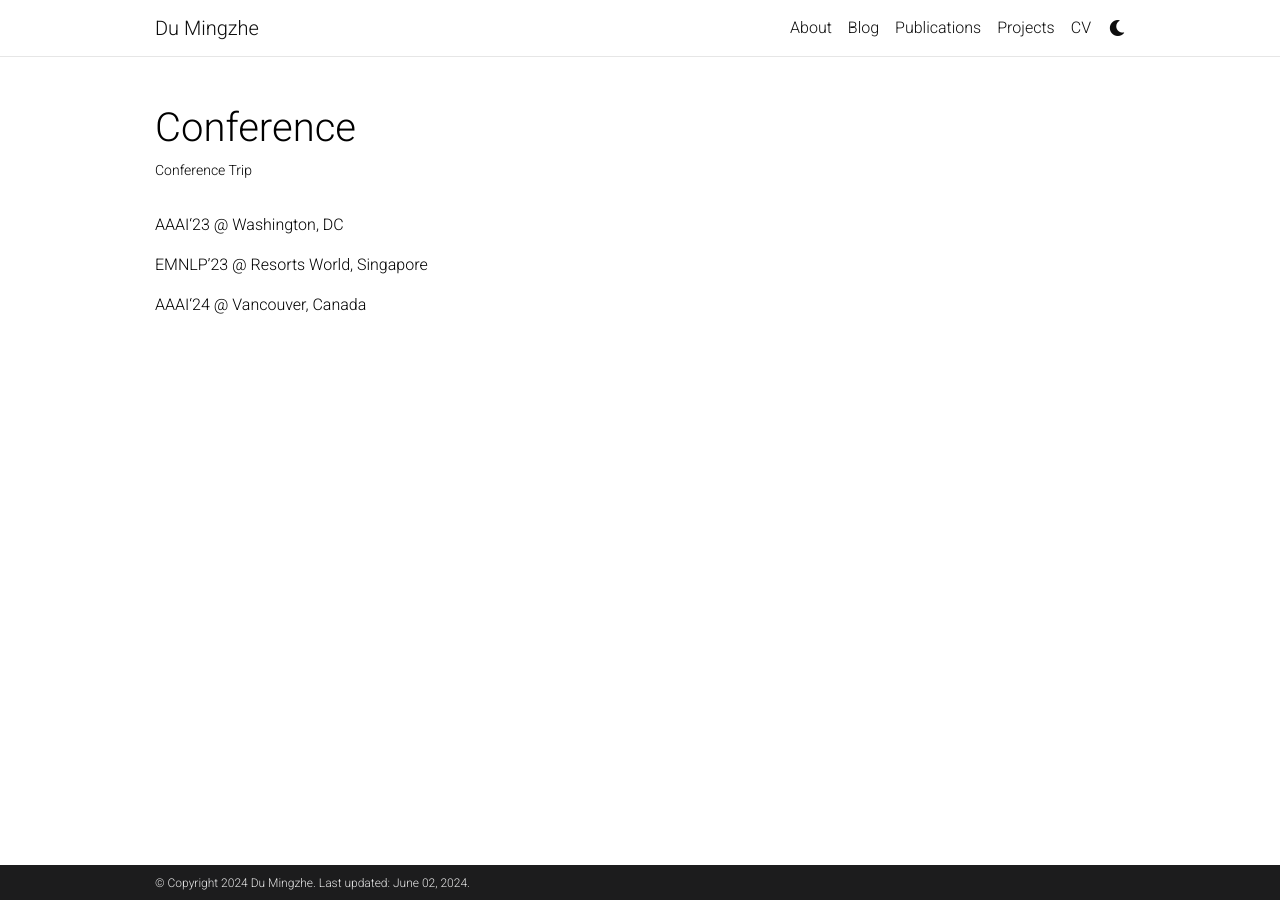
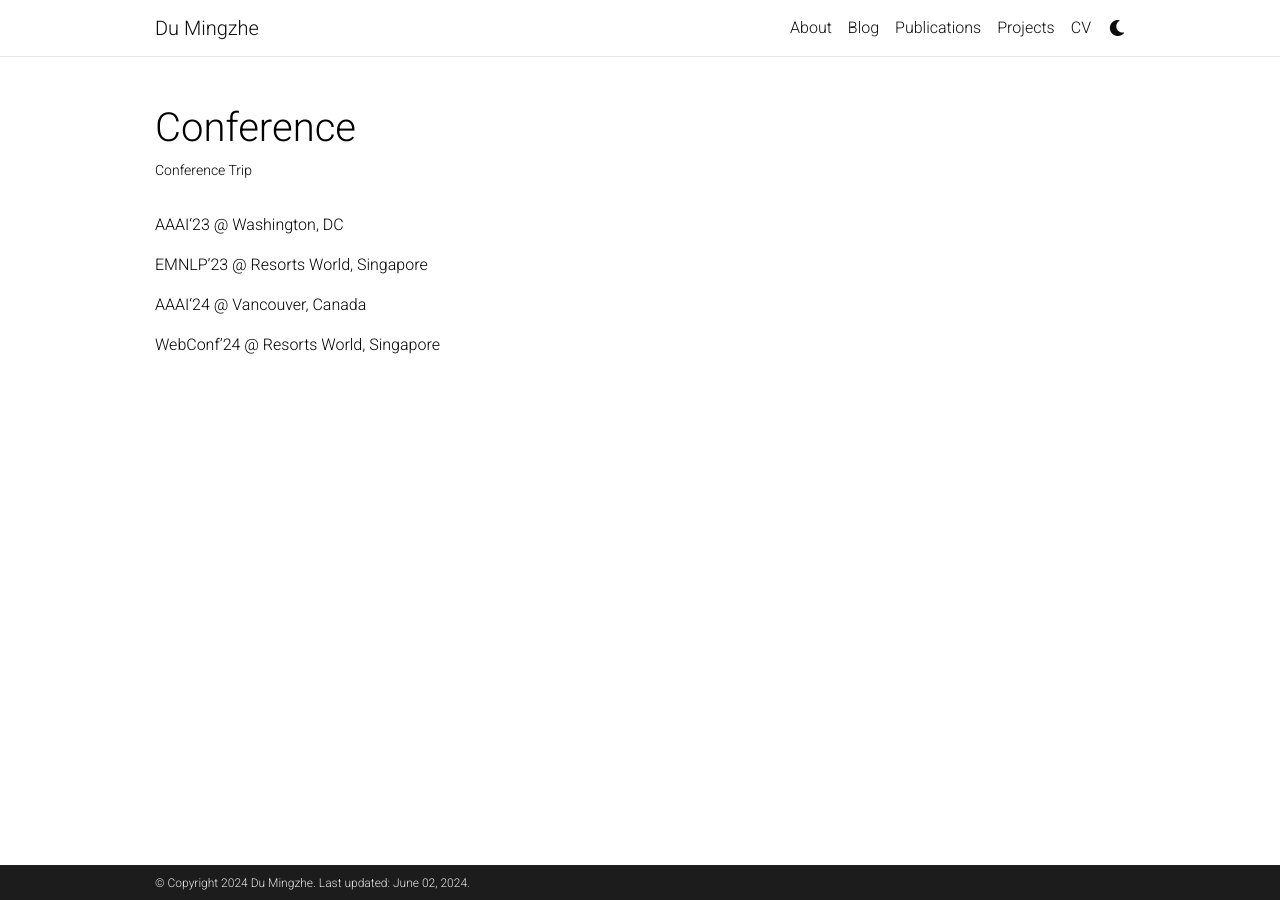
Before and after one commit to Elfsong/elfsong.github.io-, a Jekyll site: the page built from _projects/conference.md, in a window 1280 px wide. Built offline with Jekyll 4.4.1, drawn with Linux system fonts in a browser that asks for light colours; comment, search, counter and statistics services are not loaded; a style sheet for code colours, icons or effects is not loaded.

Commit message:
Update conference.md

```diff
--- a/_projects/conference.md
+++ b/_projects/conference.md
@@ -12,3 +12,5 @@ AAAI‘23 @ Washington, DC
 EMNLP’23 @ Resorts World, Singapore
 
 AAAI‘24 @ Vancouver, Canada
+
+WebConf’24 @ Resorts World, Singapore
```
